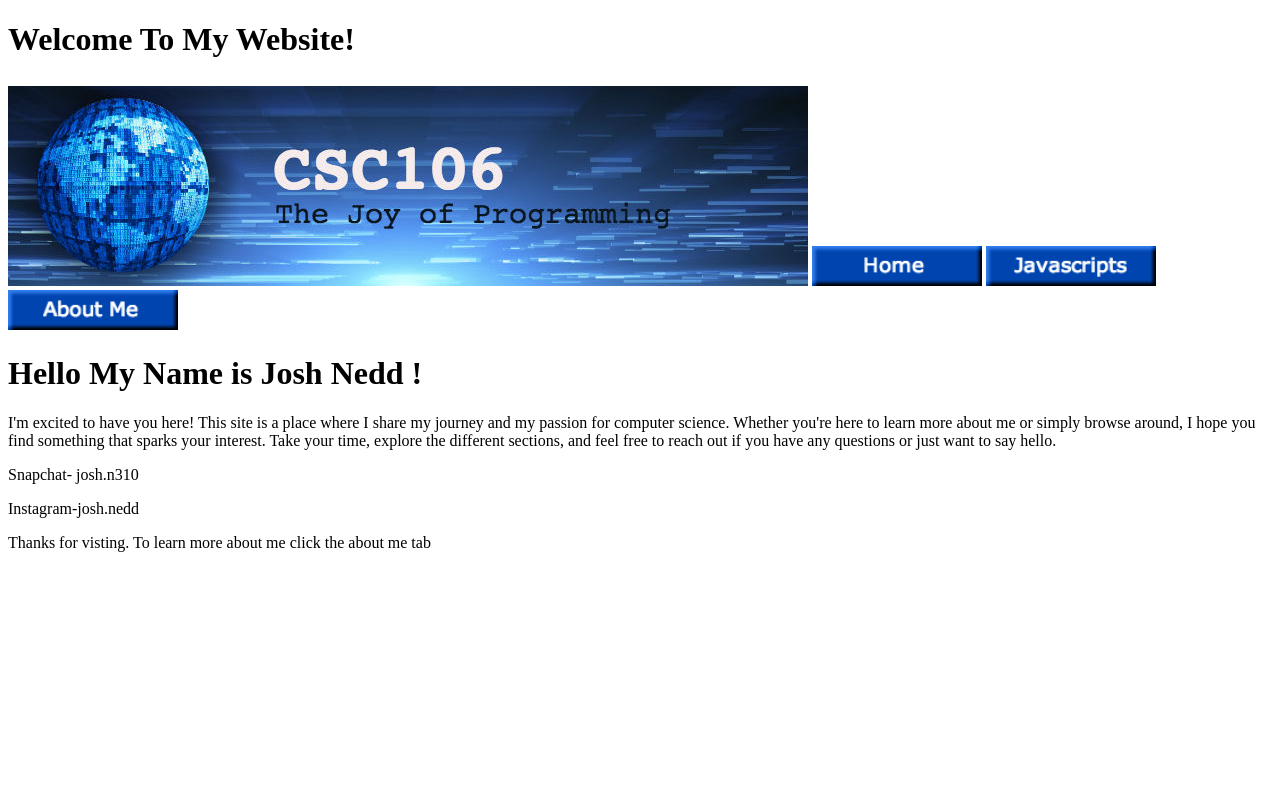
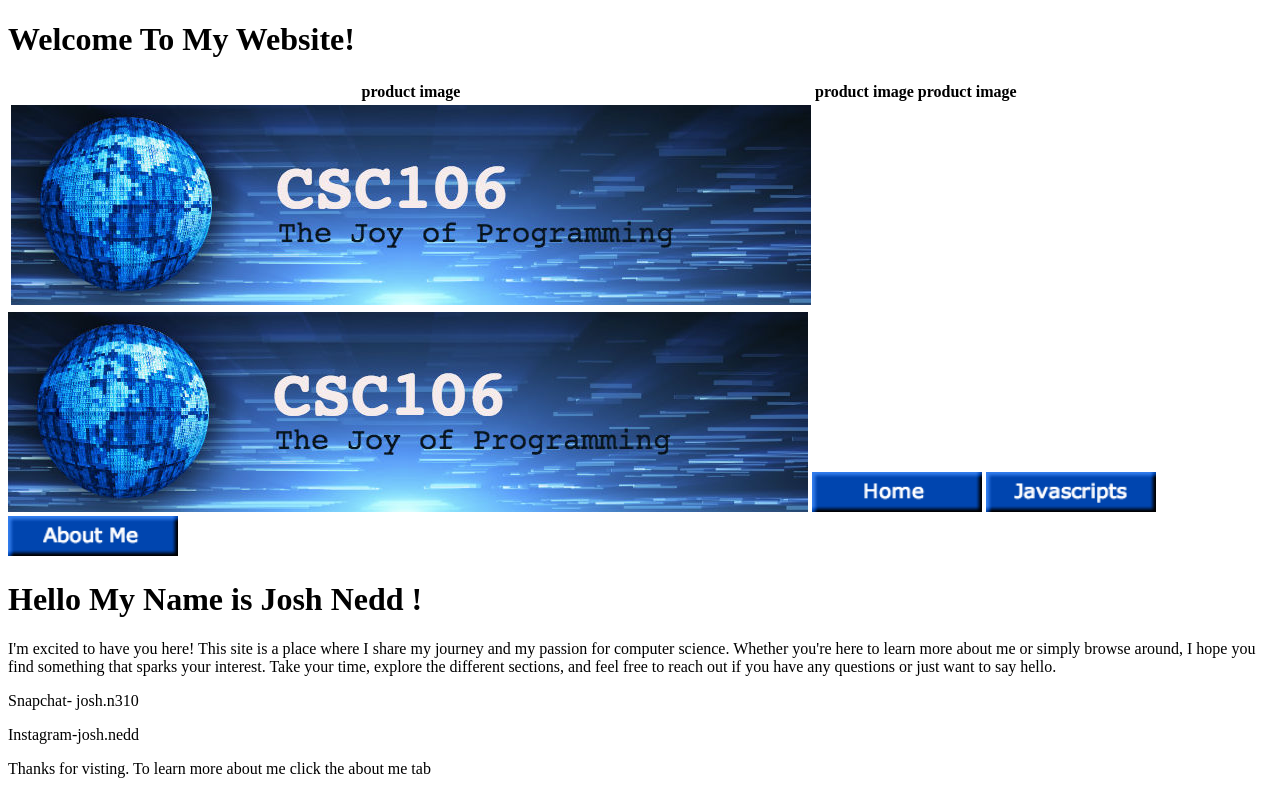
Before and after one commit to 28joshnedd/28joshnedd.github.io, a plain HTML site: page index.html in a window 1280 px wide. Drawn offline with Linux system fonts and the light colour scheme.

Commit message:
Add files via upload

```diff
--- a/index.html
+++ b/index.html
@@ -8,12 +8,18 @@
 <h1>Welcome To My Website!</h1>
 <body>
 <table>
-<tr>
-    <td><a href="aboutme.png"></a></td>
-    <td></td>
-</tr>
-
-
+    <tr>
+        <th>product image</th>
+        <th>product image</th>
+        <th>product image</th>
+    </tr>
+    <tr>
+        <td>
+            <div class="product image">
+<img src="csc106_banner.jpg" alt="">
+            </div>
+        </td>
+    </tr>
 </table>
 
     <img src="csc106_banner.jpg" alt="">
```
